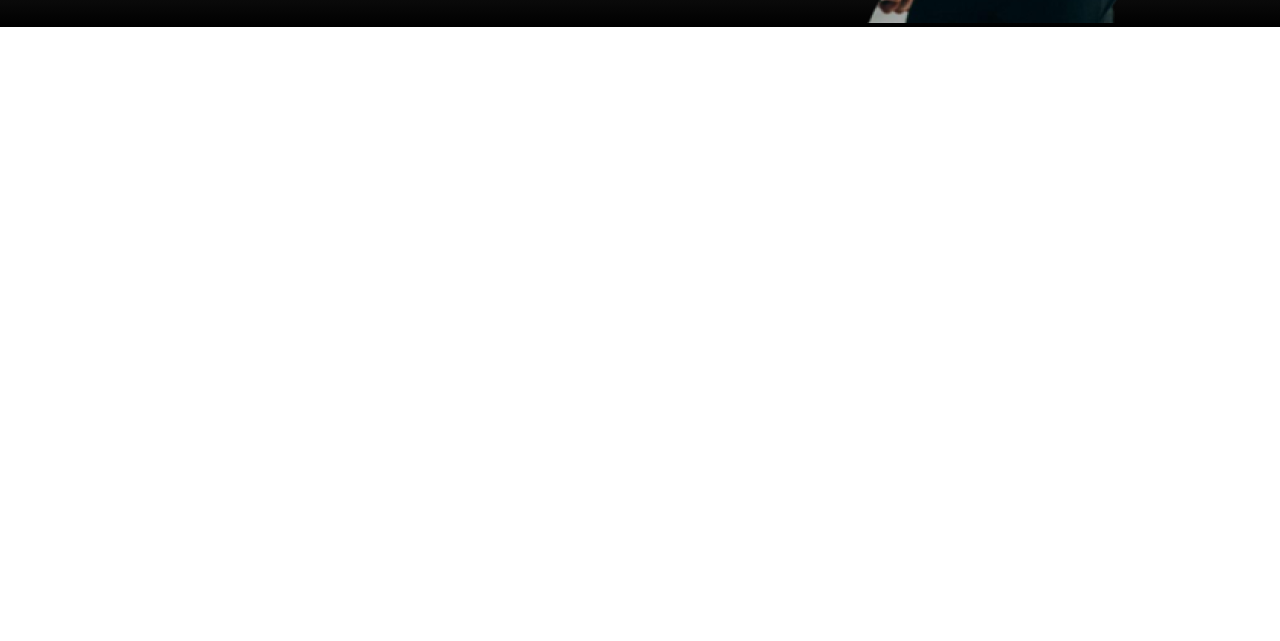
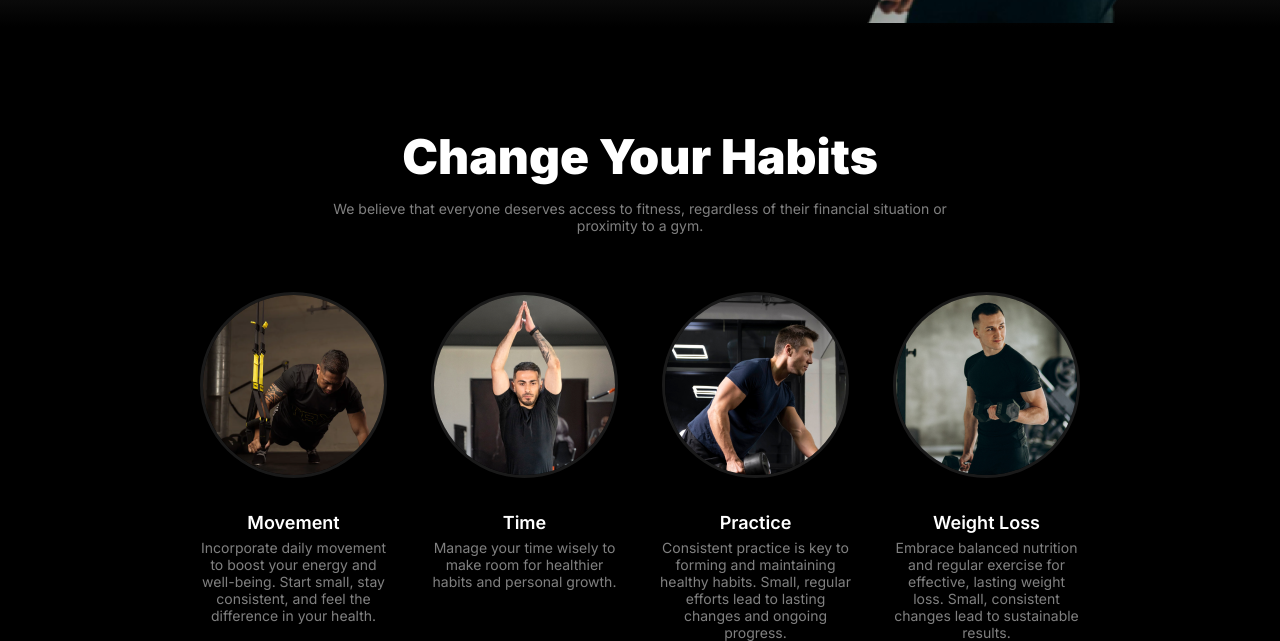
Before and after one commit to Ifthe16/assignment-02, a plain HTML site: page index.html in a window 1280 px wide. Shown: the part 718-1359 px from the top of the page. Before the commit the page ends 800 px from the top, so only its background shows below. Drawn offline with Linux system fonts and the light colour scheme; a web font is replaced by a local one.

Commit message:
added the habits section and made it responsive for small devices

```diff
--- a/index.html
+++ b/index.html
@@ -9,14 +9,15 @@
     <link rel="stylesheet" href="styles/style.css">
 </head>
 <!-- this is body part -->
+
 <body class="inter-regular-font">
     <!-- this is header part -->
     <header class="bg-light-black">
         <nav class="navbar display-flex">
             <h3 class="brand text-tertiary"><em>Fitness</em></h3>
             <ul class="nav-links display-flex">
-                    <li class="nav-item">
-                        <a href="" class="nav-link"><button class="btn-primary text-primary">Home</button></a>
+                <li class="nav-item">
+                    <a href="" class="nav-link"><button class="btn-primary text-primary">Home</button></a>
                 </li>
                 <li class="nav-item">
                     <a href="" class="nav-link text-primary">Service</a>
@@ -32,30 +33,65 @@
         <div class="banner display-flex">
             <div class="banner-content">
                 <h1 class="banner-title text-primary">Get body in <span>shape</span> & stay healthy</h1>
-            <p class="banner-description text-secondary">We provide expert fitness advice, workout routines, and nutrition tips to help you achieve your goals, whether you're a beginner or an experienced athlete. Join us to start your journey towards a healthier, stronger you!</p>
-           <div class="banner-content-btn-container">
-            <button class="btn-primary text-primary">Join <span class="btn-primary-title">Club</span> Now!</button>
-            <button class="btn-secondary text-primary">Download App</button>
-           </div>
+                <p class="banner-description text-secondary">We provide expert fitness advice, workout routines, and
+                    nutrition tips to help you achieve your goals, whether you're a beginner or an experienced athlete.
+                    Join us to start your journey towards a healthier, stronger you!</p>
+                <div class="banner-content-btn-container">
+                    <button class="btn-primary text-primary">Join <span class="btn-primary-title">Club</span>
+                        Now!</button>
+                    <button class="btn-secondary text-primary">Download App</button>
+                </div>
             </div>
             <div class="banner-image-content">
                 <img src="images/Images 2.png" alt="a picture of Fitness-man" class="banner-image">
 
                 <div class="card-1 display-flex">
-                    <div><button class="card-btn"><img src="icons/play1.png" alt="video player icon" class="card-image"></button></div>
+                    <div><button class="card-btn"><img src="icons/play1.png" alt="video player icon"
+                                class="card-image"></button></div>
                     <div>
-                        <span class="card-number-1 text-primary">350+</span><br><span class="card-title-1">Video tutorial</span>
+                        <span class="card-number-1 text-primary">350+</span><br><span class="card-title-1">Video
+                            tutorial</span>
                     </div>
                 </div>
                 <div class="card-2">
-                    <span class="card-number-2 text-primary">500+</span><br><span class="card-title-2">Free Workout Videos</span>
+                    <span class="card-number-2 text-primary">500+</span><br><span class="card-title-2">Free Workout
+                        Videos</span>
                 </div>
             </div>
         </div>
     </header>
     <!-- this is main part -->
     <main>
-
+        <section class="habits-container">
+            <div class="habits-content-container display-flex">
+                <div class="habits-content">
+                    <h2 class="habits-title text-primary">Change Your Habits</h2>
+                    <p class="habits-description text-secondary">We believe that everyone deserves access to fitness, regardless of their financial situation or proximity to a gym.</p>
+                </div>
+            </div>
+            <div class="habits-card-container">
+                <div class="habits-card">
+                    <img src="images/image 3.png" alt="" class="habits-card-image">
+                    <h4 class="text-primary habits-card-title">Movement</h4>
+                    <p class="text-secondary habits-card-description">Incorporate daily movement to boost your energy and well-being. Start small, stay consistent, and feel the difference in your health.</p>
+                </div>
+                <div class="habits-card">
+                    <img src="images/image 2.png" alt="" class="habits-card-image">
+                    <h4 class="text-primary habits-card-title">Time</h4>
+                    <p class="text-secondary habits-card-description">Manage your time wisely to make room for healthier habits and personal growth.</p>
+                </div>
+                <div class="habits-card">
+                    <img src="images/image 4.png" alt="" class="habits-card-image">
+                    <h4 class="text-primary habits-card-title">Practice</h4>
+                    <p class="text-secondary habits-card-description">Consistent practice is key to forming and maintaining healthy habits. Small, regular efforts lead to lasting changes and ongoing progress.</p>
+                </div>
+                <div class="habits-card">
+                    <img src="images/image 5.png" alt="" class="habits-card-image">
+                    <h4 class="text-primary habits-card-title">Weight Loss</h4>
+                    <p class="text-secondary habits-card-description">Embrace balanced nutrition and regular exercise for effective, lasting weight loss. Small, consistent changes lead to sustainable results.</p>
+                </div>
+            </div>
+        </section>
     </main>
     <!-- this is footer part -->
     <footer>
--- a/styles/style.css
+++ b/styles/style.css
@@ -1,6 +1,7 @@
 /* font styles */
 @import url('https://fonts.googleapis.com/css2?family=Inter:ital,opsz,wght@0,14..32,100..900;1,14..32,100..900&display=swap');
 @import url('https://fonts.cdnfonts.com/css/miama');
+
 .inter-regular-font {
   font-family: "Inter", sans-serif;
   font-optical-sizing: auto;
@@ -17,16 +18,20 @@
 .display-flex {
   display: flex;
 }
-.text-primary{
+
+.text-primary {
   color: rgba(255, 255, 255, 1);
 }
-.text-secondary{
+
+.text-secondary {
   color: rgba(255, 255, 255, 0.5);
 }
-.text-tertiary{
+
+.text-tertiary {
   color: rgba(230, 83, 60, 1);
 }
-.btn-primary{
+
+.btn-primary {
   background-color: rgba(230, 83, 60, 1);
   border: none;
   border-radius: 46px;
@@ -35,17 +40,22 @@ color: rgba(255, 255, 255, 0.5);
   font-size: 1.125rem;
 }
 
-.navbar, .banner{
+.navbar,
+.banner {
   max-width: 1440px;
   margin: 0 auto;
 }
-.banner-title, .banner-description{
+
+.banner-title,
+.banner-description {
   margin-bottom: 28px;
 }
+
 /*header styles*/
-.bg-light-black{
+.bg-light-black {
   background-image: linear-gradient(to bottom, #000000, #191919, #2b2b2b, #3e3e3e, #525252, #525252, #525252, #525252, #3e3e3e, #2b2b2b, #191919, #000000);
 }
+
 /* navbar related styles */
 .navbar {
   justify-content: space-between;
@@ -54,13 +64,13 @@ color: rgba(255, 255, 255, 0.5);
   margin-bottom: 32px;
 }
 
-.navbar > .brand{
+.navbar>.brand {
   font-weight: 800;
   font-size: 2.25rem;
   margin-top: 50px;
 }
 
-.nav-links{
+.nav-links {
   border: 1px solid rgba(255, 255, 255, 0.1);
   border-radius: 39px;
   margin-top: 50px;
@@ -77,33 +87,40 @@ align-items: center;
   text-decoration: none;
   font-size: 1.125rem;
 }
-.nav-icon{
+
+.nav-icon {
   display: none;
 }
+
 /* banner related styles */
-.banner{
+.banner {
   align-items: center;
   justify-content: space-around;
   gap: 130px;
 }
-.banner-content{
+
+.banner-content {
   max-width: 520px;
   margin-top: 80px;
 }
-.banner-title{
+
+.banner-title {
   font-weight: 900;
   font-size: 4.875rem;
 }
-.banner-title > span{
+
+.banner-title>span {
   font-family: 'Miama', sans-serif;
   font-weight: 400;
 }
-.banner > .banner-content .btn-primary{
+
+.banner>.banner-content .btn-primary {
   padding: 16px 46.5px;
   border-radius: 42px;
- margin-right:14px;
+  margin-right: 14px;
 }
-.btn-secondary{
+
+.btn-secondary {
   background-color: transparent;
   border: 1px solid rgba(255, 255, 255, 1);
   border-radius: 42px;
@@ -112,15 +129,16 @@ align-items: center;
   font-size: 1.125rem;
 }
 
-.banner-image-content{
+.banner-image-content {
   position: relative;
   margin-top: 32px;
 }
-.banner-image{
+
+.banner-image {
   width: 100%;
 }
 
-.card-1{
+.card-1 {
   border: none;
   border-radius: 12px;
   background-color: rgba(48, 48, 48, 0.54);
@@ -135,7 +153,7 @@ align-items: center;
   justify-content: center;
 }
 
-.card-btn{
+.card-btn {
   width: 40px;
   height: 40px;
   border-radius: 50%;
@@ -143,18 +161,22 @@ align-items: center;
   border: none;
   padding: 7px;
 }
-.card-image{
+
+.card-image {
   width: 25px;
 }
-.card-number-1{
+
+.card-number-1 {
   font-weight: 900;
   font-size: 1.5rem;
 }
-.card-title-1{
+
+.card-title-1 {
   font-size: 1rem;
   color: rgba(239, 237, 232, 0.65);
 }
-.card-2{
+
+.card-2 {
   border: none;
   border-radius: 12px;
   background-color: rgba(255, 255, 255, 0.1);
@@ -166,60 +188,149 @@ align-items: center;
   max-height: 98px;
   white-space: nowrap;
 }
-.card-number-2{
+
+.card-number-2 {
   font-weight: 900;
   font-size: 2.5rem;
 }
-.card-title-2{
+
+.card-title-2 {
   color: rgba(255, 255, 255, 0.65);
   font-size: 0.8125rem;
+}
+
+/* main styles */
+main {
+  max-width: 1440px;
+  margin: 0 auto;
+  background-color: #000000;
+}
+
+/* habits section related styles*/
+.habits-container {
+  padding-top: 100px;
+}
+
+.habits-content-container {
+  justify-content: center;
+  align-items: center;
+  margin-bottom: 58px;
+}
+
+.habits-content {
+  max-width: 640px;
+  text-align: center;
+}
+
+.habits-title {
+  font-weight: 900;
+  font-size: 3rem;
+  margin-bottom: 14px;
+}
+
+.habits-description {
+  font-size: 0.875rem;
+}
+
+.habits-card-container {
+  display: grid;
+  grid-template-columns: repeat(4, 1fr);
+  margin: 0 198px;
+  gap: 40px;
+}
+
+.habits-card {
+  max-width: 231px;
+  text-align: center;
+}
+
+.habits-card-image {
+  border: 3px solid rgba(255, 255, 255, 0.1);
+  border-radius: 100%;
+  margin-bottom: 30px;
+}
+
+.habits-card-title {
+  font-weight: 600;
+  font-size: 1.125rem;
+  margin-bottom: 6px;
+}
+
+.habits-card-description {
+  font-size: 0.875rem;
 }
 
 /* responsive media query */
 
 /* mobile specific media query */
 @media screen and (max-width: 576px) {
-  .navbar{
+
+  .banner,
+  .habits-content-container {
+    flex-direction: column;
+  }
+
+  .navbar {
     padding: 0;
     margin: 0 20px;
   }
- .nav-links{
+
+  .nav-links {
     border: none;
   }
-  .navbar > .nav-links .nav-link{
+
+  .navbar>.nav-links .nav-link {
     display: none;
   }
-  .nav-icon{
+
+  .nav-icon {
     display: flex;
     width: 13%;
   }
-  .banner{
-    flex-direction: column;
+
+  .banner {
     gap: 48px;
     margin: 0 20px;
   }
-  .banner-content-btn-container{
+
+  .banner-content-btn-container {
     display: flex;
     gap: 14px;
   }
-  .banner > .banner-content .btn-primary{
-    margin-right:0px;
+
+  .banner>.banner-content .btn-primary {
+    margin-right: 0px;
     padding: 16px 41px;
     white-space: nowrap;
   }
-  .btn-primary-title{
+
+  .btn-primary-title {
     display: none;
   }
-  .btn-secondary{
+
+  .btn-secondary {
     padding: 16px 20px;
     white-space: nowrap;
   }
-  .banner-image-content > .card-1{
+
+  .banner-image-content>.card-1 {
     left: 0px;
     top: 250px;
   }
-  .banner-image-content > .card-2{
+
+  .banner-image-content>.card-2 {
     left: 185px;
     top: 50px;
   }
+
+  .habits-content-container {
+    margin: 0 20px 58px;
+    padding: 0 10px;
   }
+
+  .habits-card-container {
+    grid-template-columns: repeat(1, 1fr);
+    justify-items: center;
+    margin: 0 20px;
+  }
+}
```
Lines whose indentation alone changed are shown as unchanged.
